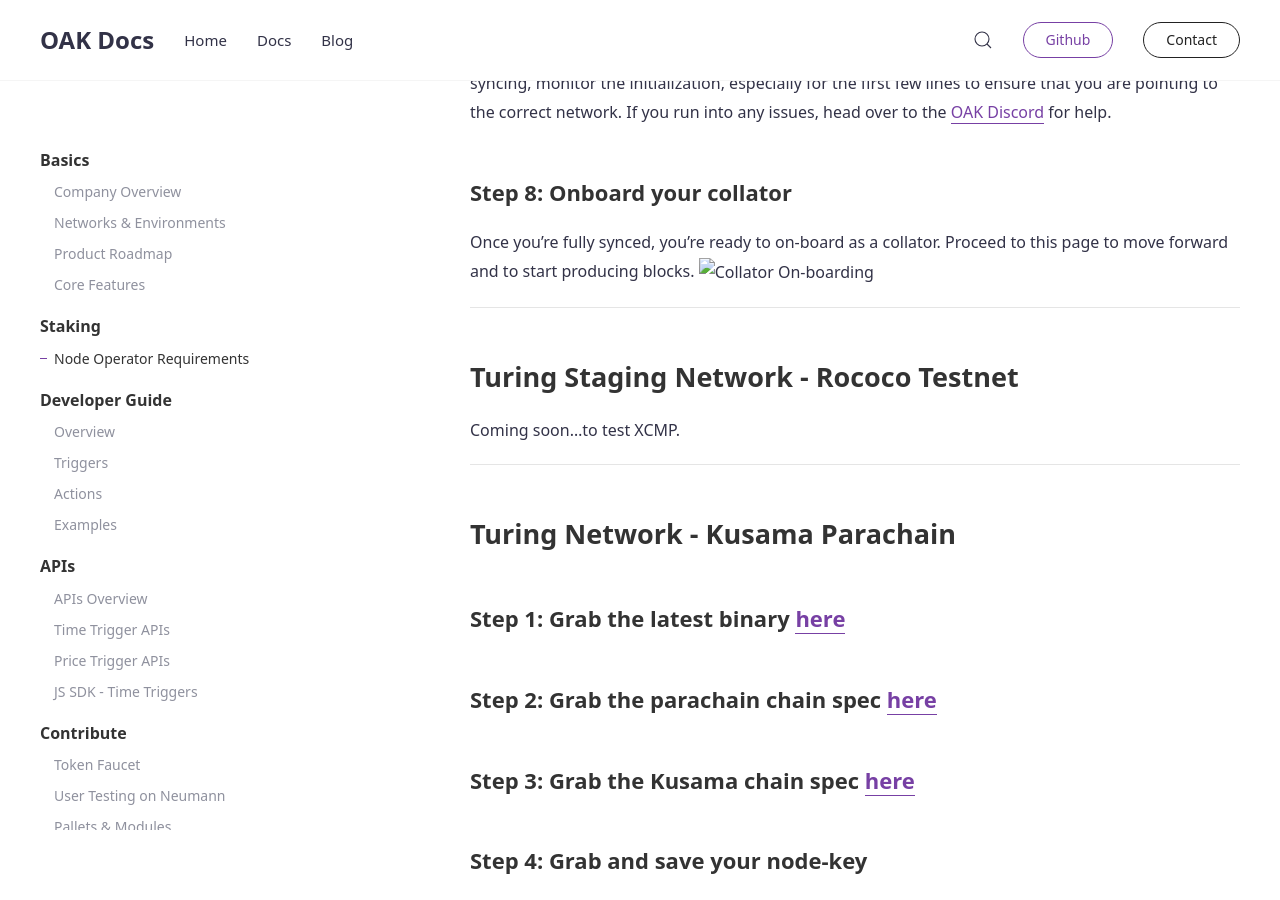
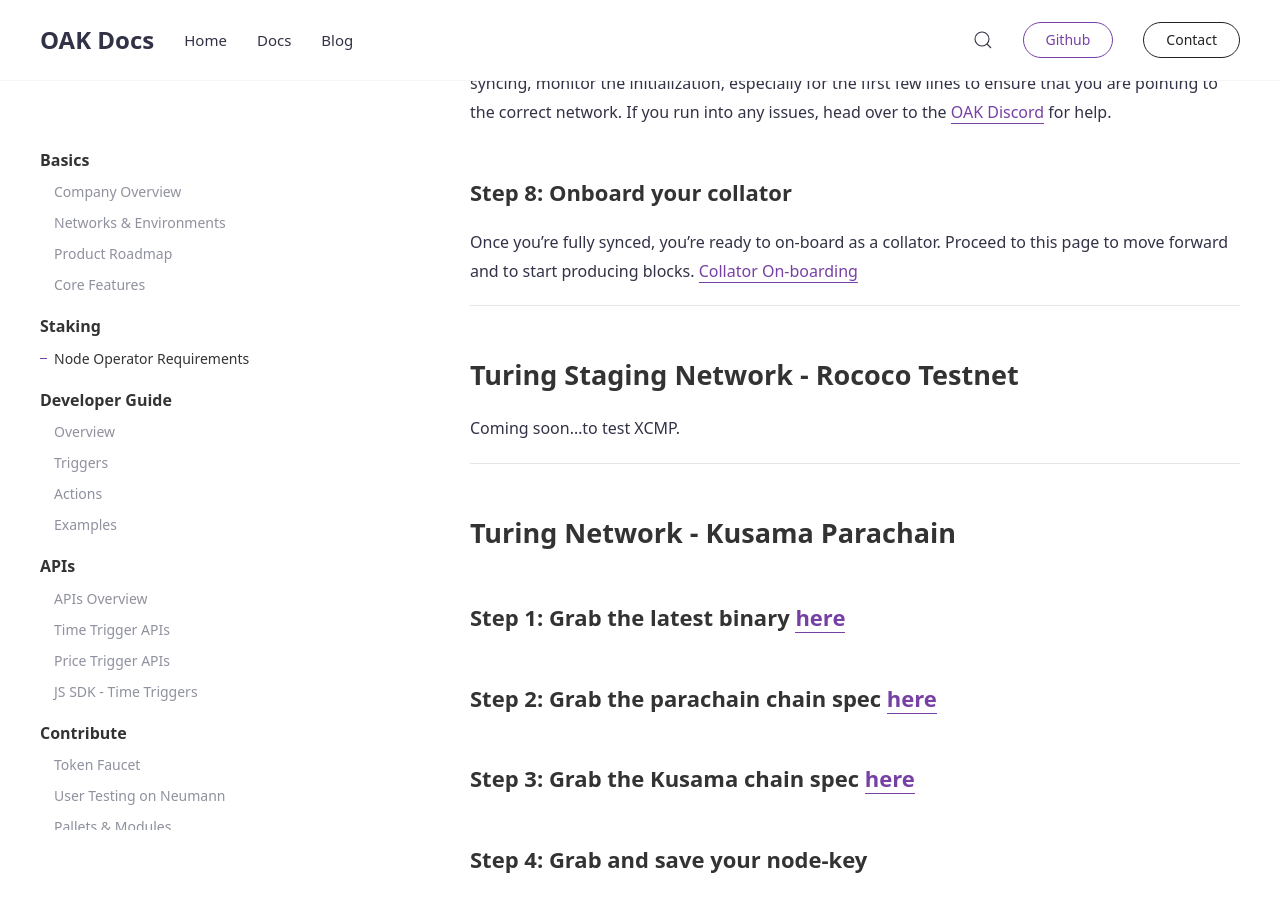
Before and after one commit to AvaProtocol/OAK-docs, a Jekyll site: the page built from _docs/node-operator-requirements.md, in a window 1280 px wide and 900 px high, scrolled down 3040 px. Built offline with Jekyll 4.4.1, drawn with Linux system fonts in a browser that asks for light colours.

Commit message:
Fix broken link"

```diff
--- a/_docs/node-operator-requirements.md
+++ b/_docs/node-operator-requirements.md
@@ -69,7 +69,7 @@
 While you're blocks are syncing, monitor the initialization, especially for the first few lines to ensure that you are pointing to the correct network. If you run into any issues, head over to the [OAK Discord](https://discord.gg/7W9UDvsbwh) for help.
 
 ### Step 8: Onboard your collator
-Once you're fully synced, you're ready to on-board as a collator. Proceed to this page to move forward and to start producing blocks. ![Collator On-boarding](./collators.md)
+Once you're fully synced, you're ready to on-board as a collator. Proceed to this page to move forward and to start producing blocks. [Collator On-boarding](./collators.md)
 
 ----------------------------------------------------------------------------------------------------------------------------------
 ## Turing Staging Network - Rococo Testnet
@@ -114,7 +114,7 @@
 Please ensure that both the relay chain block number and parachain block number are up to the latest block number. The logs will indicate whether or not the nodes are fully synced.
 
 ### Step 8: Onboard your collator
-Once you're fully synced, you're ready to on-board as a collator. Proceed to this page to move forward and to start producing blocks. ![Collator On-boarding](./collators.md)
+Once you're fully synced, you're ready to on-board as a collator. Proceed to this page to move forward and to start producing blocks. [Collator On-boarding](./collators.md)
 
 ----------------------------------------------------------------------------------------------------------------------------------
 ## OAK Network - Polkadot Parachain
```
